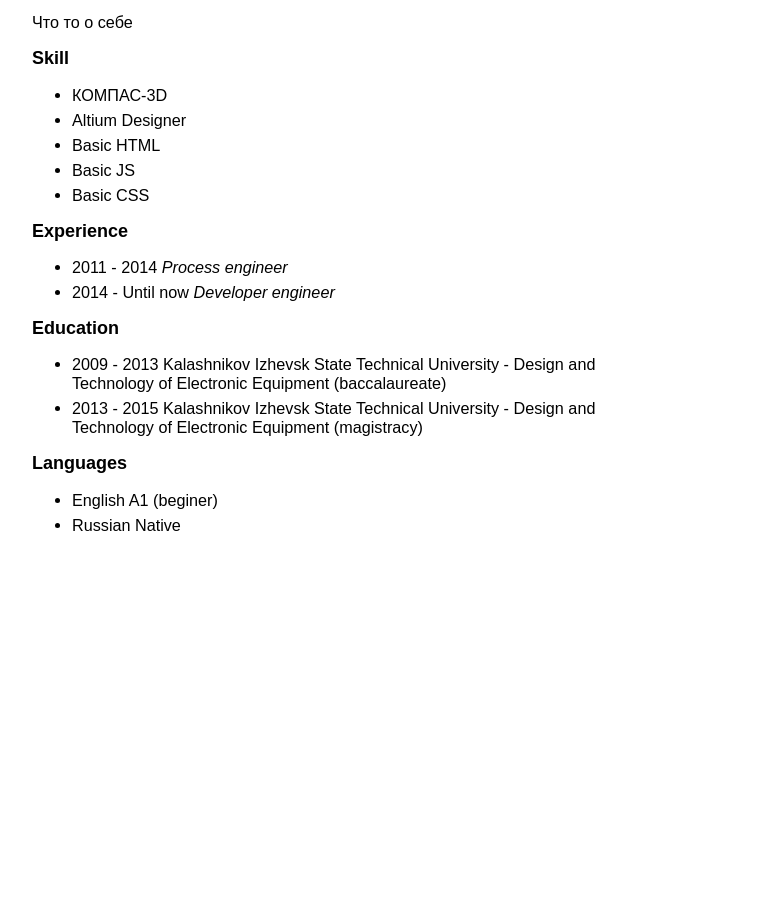
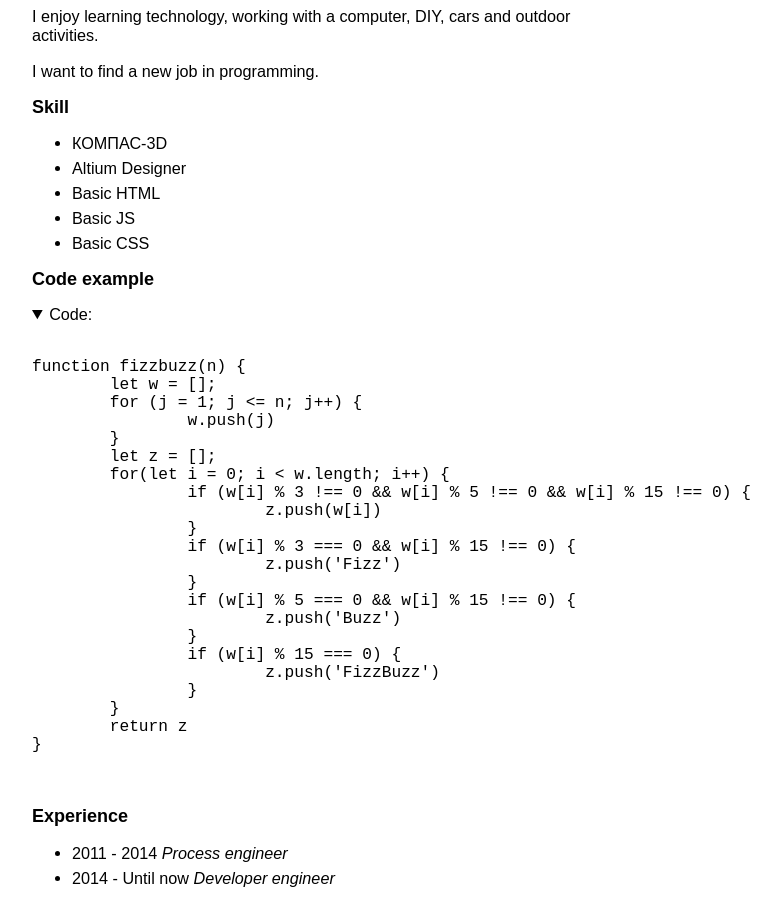
Before and after one commit to MaratFoxx/rsschool-cv, a plain HTML site: page index.html in a window 1280 px wide. Shown: the part 293-1194 px from the top of the page, without its empty margins (308-1089 px from the left). Before the commit the page ends 844 px from the top, so only its background shows below. Drawn offline with Linux system fonts and the light colour scheme.

Commit message:
feat: add code

```diff
--- a/index.html
+++ b/index.html
@@ -22,13 +22,15 @@
             </div>
 
             <div>
-                    <img alt='Avatar' src='https://github.com/MaratFoxx/rsschool-cv/blob/gh-pages/20201.JPG?raw=true' width='200' height='250'>
+                    <img alt='Avatar' src='https://github.com/MaratFoxx/rsschool-cv/blob/gh-pages/20201.JPG?raw=true' width='150' height='200'>
             </div>
         </header>
         <main>
             <div>
                 <h2> Summary </h2>
-                    <p> Что то о себе </p>
+                    <p>	The goal is to learn programming, master new knowledge, gain new skills.</p>
+					          <p>	I enjoy learning technology, working with a computer, DIY, cars and outdoor activities.</p>
+					          <p>	I want to find a new job in programming.</p>
                 <h2> Skill </h2>
                     <ul>
                         <li> КОМПАС-3D</li>
@@ -38,6 +40,38 @@
                         <li> Basic CSS</li>
                     </ul>
             </div>
+			<div>
+				<h2> Code example </h2>
+				<details open = 'open' >
+					<summary> Code: </summary>
+					<pre>
+	<code>
+function fizzbuzz(n) {
+	let w = [];
+	for (j = 1; j <= n; j++) {
+		w.push(j)
+	}
+	let z = [];
+	for(let i = 0; i < w.length; i++) {
+		if (w[i] % 3 !== 0 && w[i] % 5 !== 0 && w[i] % 15 !== 0) {
+			z.push(w[i])
+		}
+		if (w[i] % 3 === 0 && w[i] % 15 !== 0) {
+			z.push('Fizz')
+		}
+		if (w[i] % 5 === 0 && w[i] % 15 !== 0) {
+			z.push('Buzz')
+		}
+		if (w[i] % 15 === 0) {
+			z.push('FizzBuzz')
+		}
+	}
+	return z
+}
+	</code>
+					</pre>
+				</details>
+			</div>
             <div>
                 <h2> Experience </h2>
                     <ul>
```
